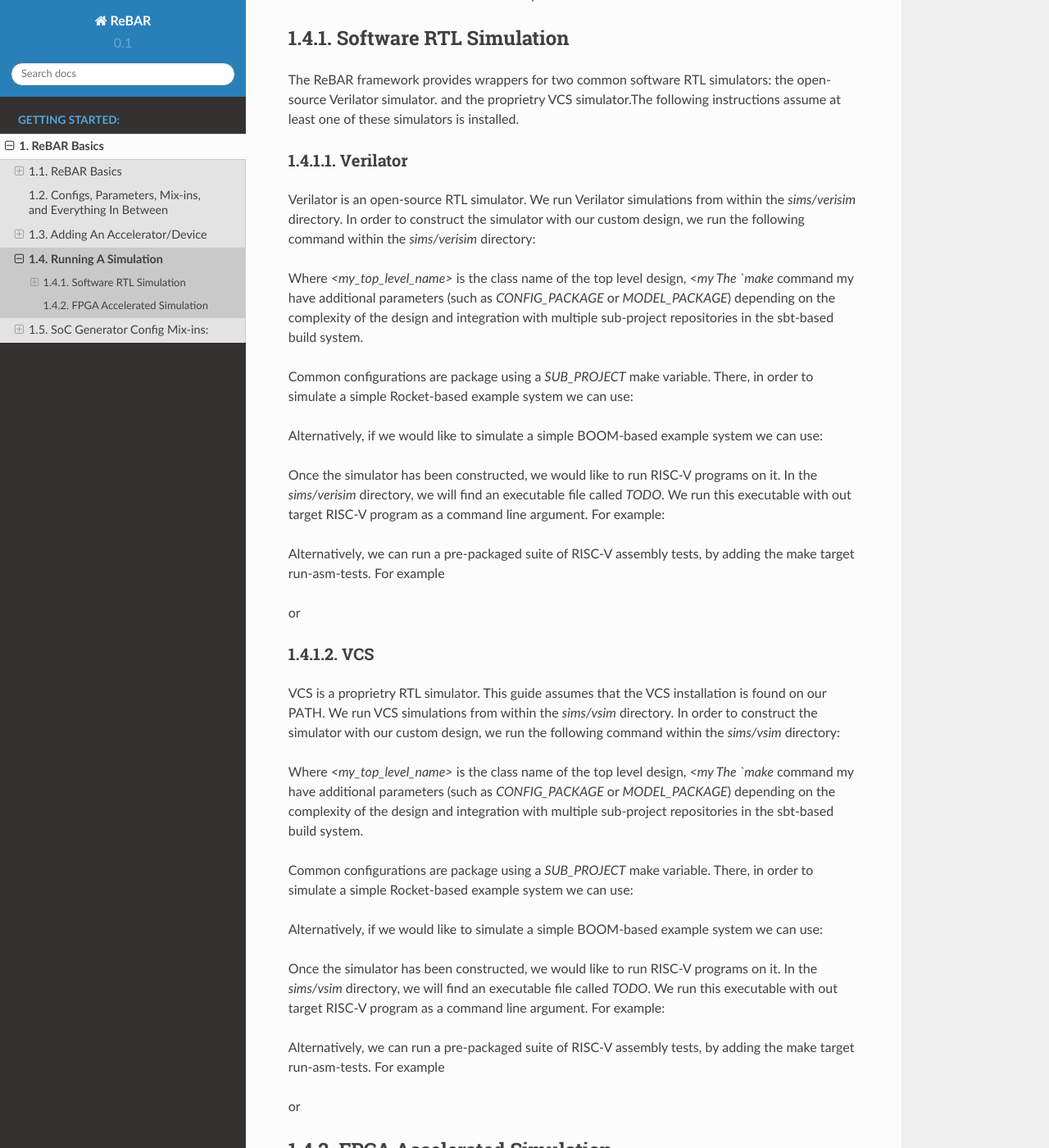
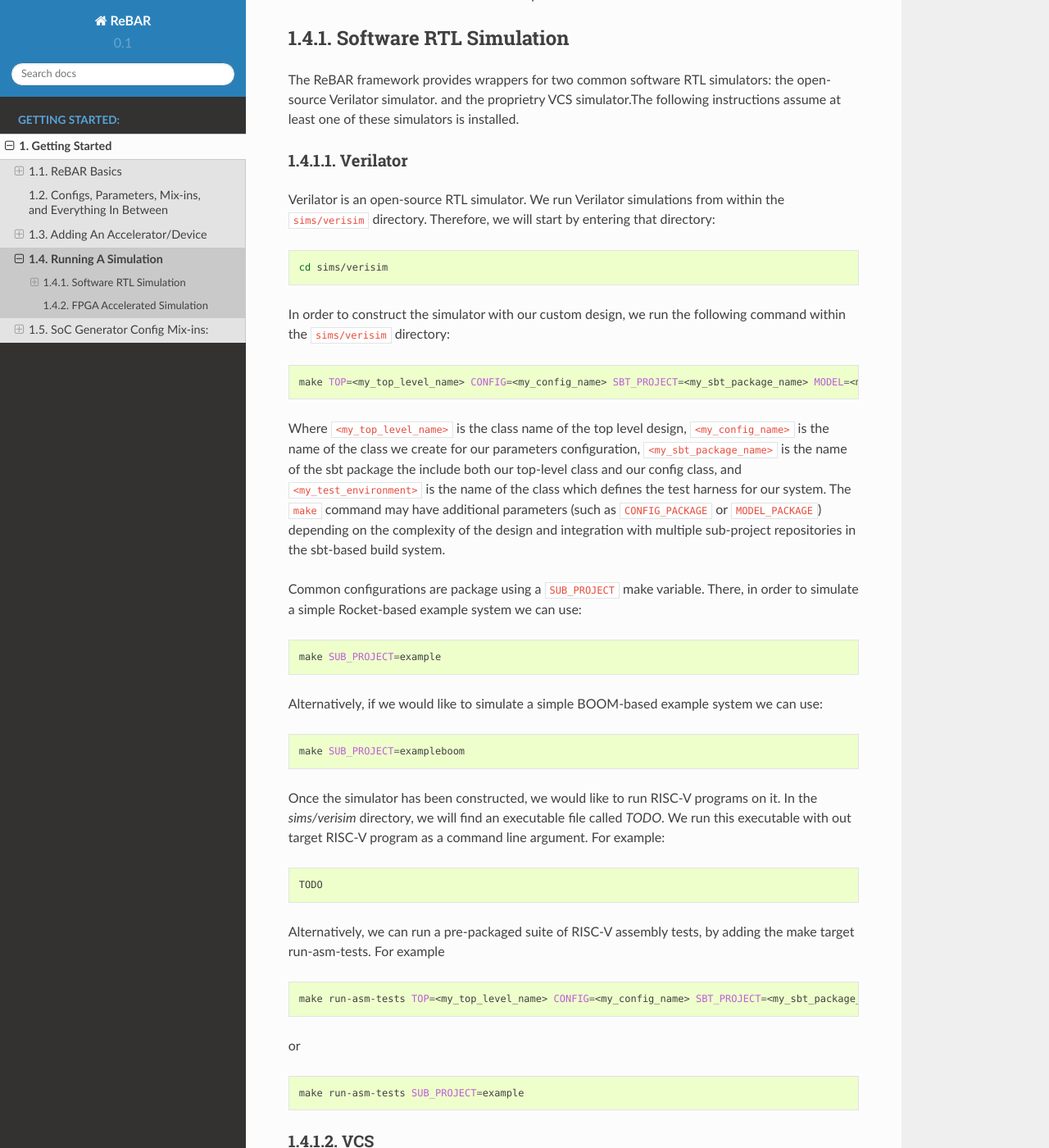
Before and after one commit to ucb-bar/chipyard, a Sphinx documentation site: the page built from docs/Getting-Started/Running-A-Simulation.rst, in a window 1280 px wide and 1400 px high, scrolled down 250 px. Shown: the whole window at 82% size. Built offline with Sphinx 7.4.7 and the Read the Docs theme 2.0.0, drawn with Linux system fonts in a browser that asks for light colours; some of the changed text lies outside the part shown.

Commit message:
fix docs

```diff
--- a/docs/Getting-Started/Running-A-Simulation.rst
+++ b/docs/Getting-Started/Running-A-Simulation.rst
@@ -11,39 +11,50 @@ The ReBAR framework provides wrappers for two common software RTL simulators: th
 
 Verilator
 ^^^^^^^^^^^^^^^^^^^^^^^^^^^^^^^^^^^^^^^
-Verilator is an open-source RTL simulator. We run Verilator simulations from within the `sims/verisim` directory.
-In order to construct the simulator with our custom design, we run the following command within the `sims/verisim` directory:
+Verilator is an open-source RTL simulator. We run Verilator simulations from within the ``sims/verisim`` directory. Therefore, we will start by entering that directory:
 
-..
+.. code-block:: shell
+
+  cd sims/verisim
+
+In order to construct the simulator with our custom design, we run the following command within the ``sims/verisim`` directory:
+
+.. code-block:: shell
+
   make TOP=<my_top_level_name> CONFIG=<my_config_name> SBT_PROJECT=<my_sbt_package_name> MODEL=<my_test_environment>
 
-Where `<my_top_level_name>` is the class name of the top level design, `<my
-The `make` command my have additional parameters (such as `CONFIG_PACKAGE` or `MODEL_PACKAGE`) depending on the complexity of the design and integration with multiple sub-project repositories in the sbt-based build system.
+Where ``<my_top_level_name>`` is the class name of the top level design, ``<my_config_name>`` is the name of the class we create for our parameters configuration, ``<my_sbt_package_name>`` is the name of the sbt package the include both our top-level class and our config class, and ``<my_test_environment>`` is the name of the class which defines the test harness for our system.
+The ``make`` command may have additional parameters (such as ``CONFIG_PACKAGE`` or ``MODEL_PACKAGE``) depending on the complexity of the design and integration with multiple sub-project repositories in the sbt-based build system.
 
-Common configurations are package using a `SUB_PROJECT` make variable. There, in order to simulate a simple Rocket-based example system we can use:
+Common configurations are package using a ``SUB_PROJECT`` make variable. There, in order to simulate a simple Rocket-based example system we can use:
 
-..
+.. code-block:: shell
+
   make SUB_PROJECT=example
 
 Alternatively, if we would like to simulate a simple BOOM-based example system we can use:
 
-..
+.. code-block:: shell
+
   make SUB_PROJECT=exampleboom
 
 
 Once the simulator has been constructed, we would like to run RISC-V programs on it. In the `sims/verisim` directory, we will find an executable file called `TODO`. We run this executable with out target RISC-V program as a command line argument. For example:
 
-..
+.. code-block:: shell
+
   TODO
 
 Alternatively, we can run a pre-packaged suite of RISC-V assembly tests, by adding the make target run-asm-tests. For example
 
-..
+.. code-block:: shell
+
   make run-asm-tests TOP=<my_top_level_name> CONFIG=<my_config_name> SBT_PROJECT=<my_sbt_package_name> MODEL=<my_test_environment>
 
 or
 
-..
+.. code-block:: shell
+
   make run-asm-tests SUB_PROJECT=example
 
 
@@ -51,39 +62,51 @@ or
 VCS
 ^^^^^^^^^^^^^^^^^^^^^^^^^^^^^^^^^^^^^^^
 
-VCS is a proprietry RTL simulator. This guide assumes that the VCS installation is found on our PATH.  We run VCS simulations from within the `sims/vsim` directory.
-In order to construct the simulator with our custom design, we run the following command within the `sims/vsim` directory:
+VCS is a proprietry RTL simulator. This guide assumes that the VCS installation is found on our PATH.  We run VCS simulations from within the ``sims/vsim`` directory. Therefore, we will start by entering the directory:
 
-..
+.. code-block:: shell
+
+  cd sims/vsim
+
+
+In order to construct the simulator with our custom design, we run the following command within the ``sims/vsim`` directory:
+
+.. code-block:: shell
+
   make TOP=<my_top_level_name> CONFIG=<my_config_name> SBT_PROJECT=<my_sbt_package_name> MODEL=<my_test_environment>
 
-Where `<my_top_level_name>` is the class name of the top level design, `<my
-The `make` command my have additional parameters (such as `CONFIG_PACKAGE` or `MODEL_PACKAGE`) depending on the complexity of the design and integration with multiple sub-project repositories in the sbt-based build system.
+Where ``<my_top_level_name>`` is the class name of the top level design, ``<my_config_name>`` is the name of the class we create for our parameters configuration, ``<my_sbt_package_name>`` is the name of the sbt package the include both our top-level class and our config class, and ``<my_test_environment>`` is the name of the class which defines the test harness for our system.
+The ``make`` command my have additional parameters (such as ``CONFIG_PACKAGE`` or ``MODEL_PACKAGE``) depending on the complexity of the design and integration with multiple sub-project repositories in the sbt-based build system.
 
-Common configurations are package using a `SUB_PROJECT` make variable. There, in order to simulate a simple Rocket-based example system we can use:
+Common configurations are package using a ``SUB_PROJECT`` make variable. There, in order to simulate a simple Rocket-based example system we can use:
 
-..
+.. code-block:: shell
+
   make SUB_PROJECT=example
 
 Alternatively, if we would like to simulate a simple BOOM-based example system we can use:
 
-..
+.. code-block:: shell
+
   make SUB_PROJECT=exampleboom
 
 
-Once the simulator has been constructed, we would like to run RISC-V programs on it. In the `sims/vsim` directory, we will find an executable file called `TODO`. We run this executable with out target RISC-V program as a command line argument. For example:
+Once the simulator has been constructed, we would like to run RISC-V programs on it. In the ``sims/vsim`` directory, we will find an executable file called ``TODO``. We run this executable with out target RISC-V program as a command line argument. For example:
 
-..
+.. code-block:: shell
+
   TODO
 
 Alternatively, we can run a pre-packaged suite of RISC-V assembly tests, by adding the make target run-asm-tests. For example
 
-..
+.. code-block:: shell
+
   make run-asm-tests TOP=<my_top_level_name> CONFIG=<my_config_name> SBT_PROJECT=<my_sbt_package_name> MODEL=<my_test_environment>
 
 or
 
-..
+.. code-block:: shell
+
   make run-asm-tests SUB_PROJECT=example
 
 
@@ -94,6 +117,6 @@ FireSim enables simulations at 1000x-100000x the speed of standard software simu
 
 To run an FPGA-accelerated simulation using FireSim, a we need to clone the ReBAR repository (or our fork of the ReBAR repository) to an AWS EC2, and follow the setup instructions specificied in the FireSim Initial Setup documentation page.
 
-After setting up the FireSim environment, we now need to generate a FireSim simulation around our selected digital design. We will work from within the `sims/firesim` directory.
+After setting up the FireSim environment, we now need to generate a FireSim simulation around our selected digital design. We will work from within the ``sims/firesim`` directory.
 
 TODO: Continue from here
--- a/docs/Getting-Started/index.rst
+++ b/docs/Getting-Started/index.rst
@@ -1,6 +1,6 @@
-.. _ReBAR Basics:
+.. _Getting Started:
 
-ReBAR Basics
+Getting Started
 ================================
 
 These guides will walk you through the basics of the ReBAR framework:
```
Also changed, not shown: docs/Getting-Started/Configs-Parameters-Mixins.rst (+12 -8 lines).
